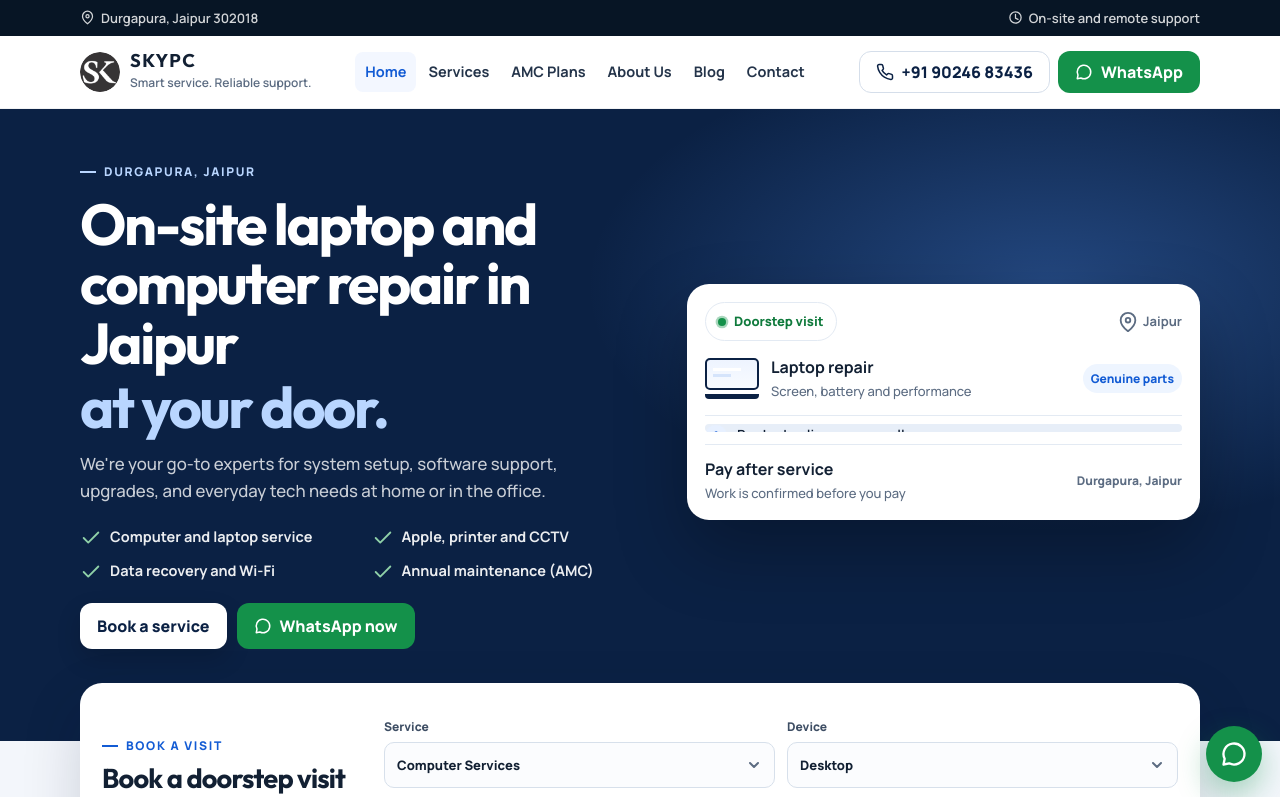
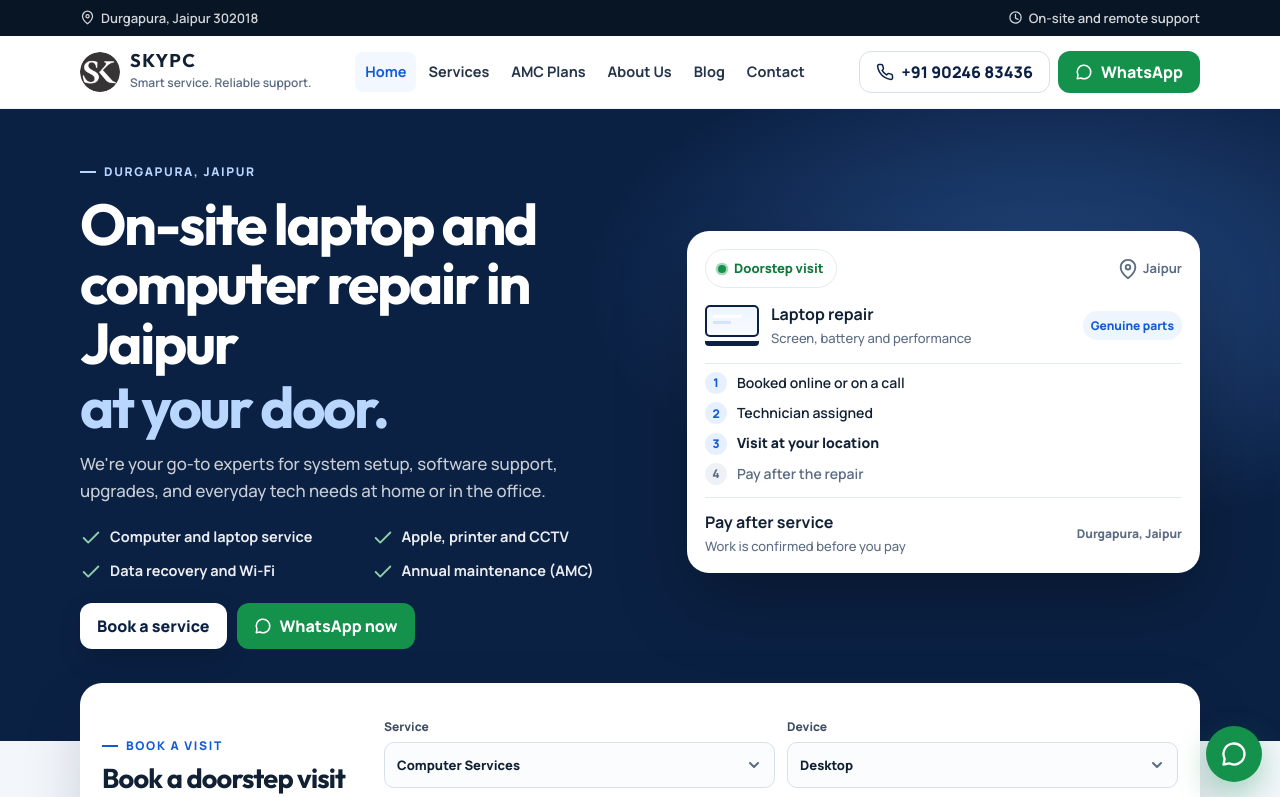
Before and after one commit to jitendrajangra788/pc_project, a Next.js app: page / in a window 1280 px wide. Shown: the top 797 px of the page. Built offline with nearby package versions, Linux system fonts and the light colour scheme.

Commit message:
Keep the homepage visit steps from collapsing into a bar.
Co-authored-by: Cursor <cursoragent@cursor.com>

```diff
--- a/css/admin.css
+++ b/css/admin.css
@@ -316,8 +316,8 @@
 .meter-row { display: grid; gap: 4px; }
 .meter-row p { display: flex; justify-content: space-between; gap: 12px; margin: 0; font-size: 14px; font-weight: 700; }
 .meter-row p span { color: var(--muted); font-weight: 800; }
-.track { height: 8px; overflow: hidden; border-radius: 999px; background: #e7eef8; }
-.track i { display: block; height: 100%; border-radius: inherit; background: var(--blue); }
+.desk .track { height: 8px; overflow: hidden; border-radius: 999px; background: #e7eef8; }
+.desk .track i { display: block; height: 100%; border-radius: inherit; background: var(--blue); }
 
 .activity { display: grid; gap: 8px; margin: 0; padding: 0; list-style: none; }
 .activity li { display: flex; justify-content: space-between; gap: 12px; padding-bottom: 8px; border-bottom: 1px solid var(--line); font-size: 14px; }
```
